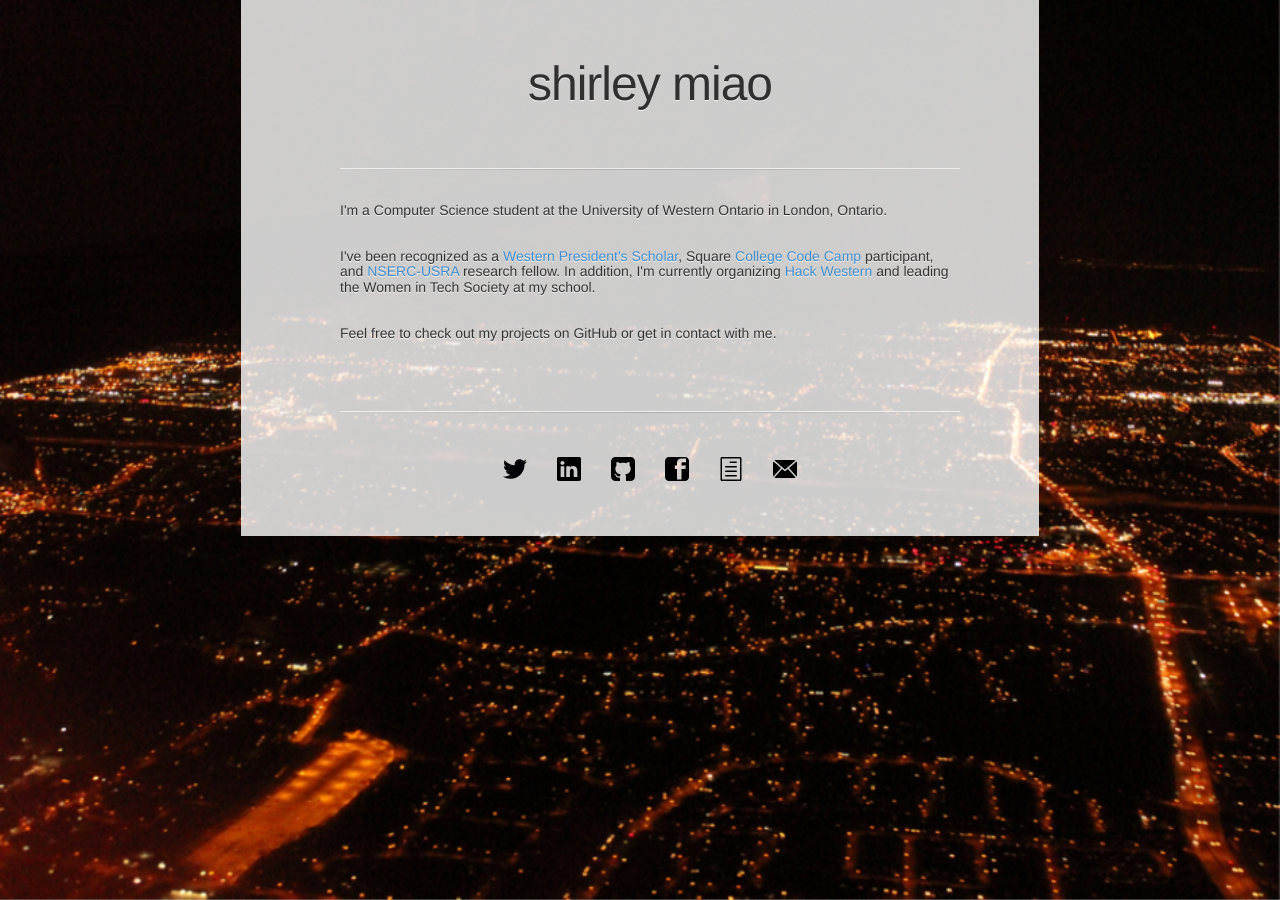
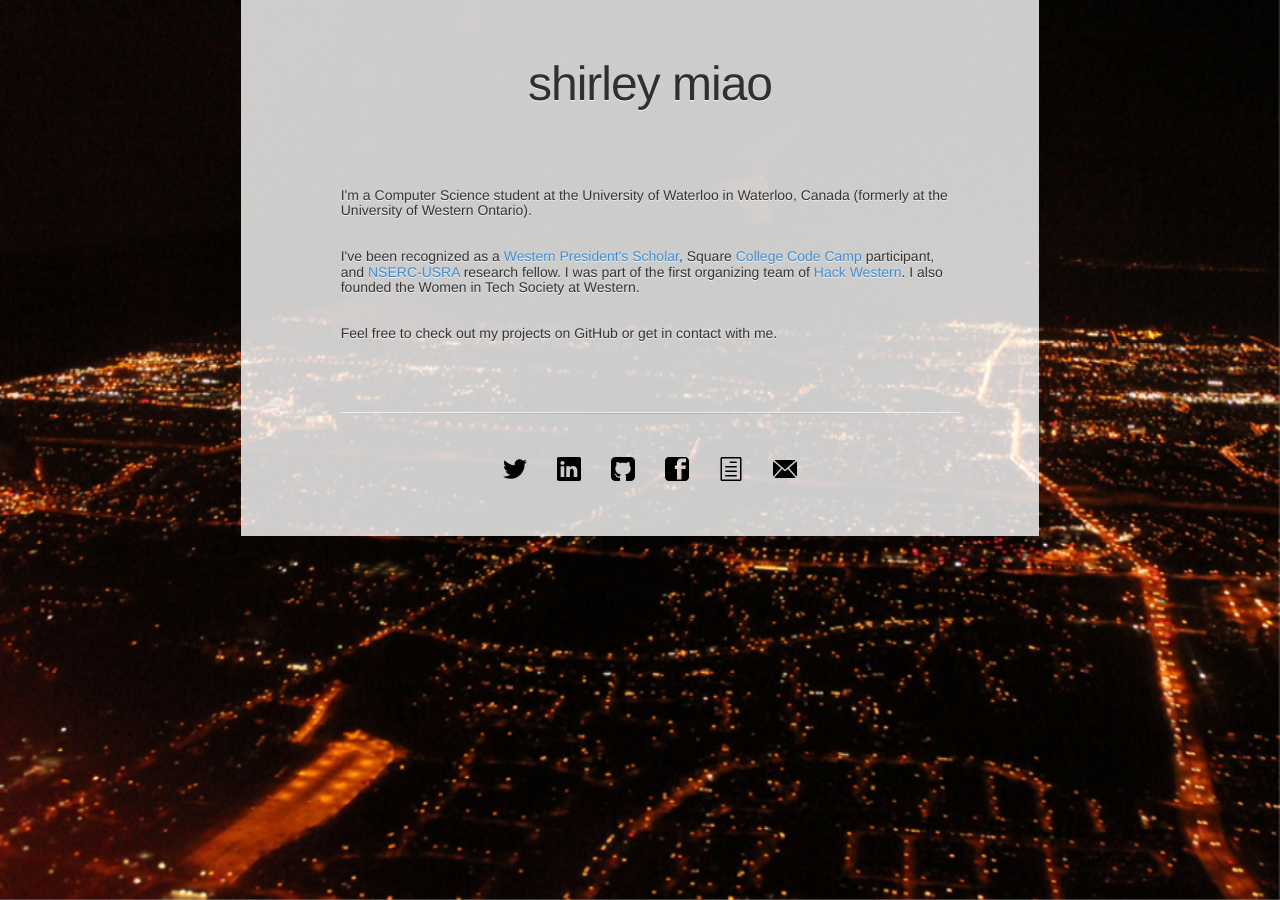
Before and after one commit to npmcdn-to-unpkg-bot/shirleymiao.github.io, a Jekyll site: the page built from index.html, in a window 1280 px wide. Built offline with Jekyll 4.4.1, drawn with Linux system fonts in a browser that asks for light colours; some web fonts are replaced.

Commit message:
Description update

```diff
--- a/_layouts/default.html
+++ b/_layouts/default.html
@@ -28,10 +28,8 @@
         <div id="bodyContent" class="inner content-section">
           <header style="text-align:center">
             <h1>shirley miao</h1>
-            {% include header.html %}
+            <br>
           </header>
-          <hr>
-
           <h2>{{ page.title }}</h2>
           <h5>{{ page.date }}</h5>
 
--- a/index.html
+++ b/index.html
@@ -2,6 +2,6 @@
 layout: default
 ---
 
-I'm a Computer Science student at the University of Western Ontario in London, Ontario. <br><br><br>
-I've been recognized as a <a href="http://www.registrar.uwo.ca/student_finances/scholarships_awards/national_scholarship_program.html">Western President's Scholar</a>, Square <a href="https://squareup.com/code-camp/college">College Code Camp</a> participant, and <a href="http://www.uwo.ca/research/funding/students/nserc_usra_overview.html">NSERC-USRA</a> research fellow. In addition, I'm currently organizing <a href="https://hackwestern.com/">Hack Western</a> and leading the Women in Tech Society at my school. <br><br><br>
+I'm a Computer Science student at the University of Waterloo in Waterloo, Canada (formerly at the University of Western Ontario).<br><br><br>
+I've been recognized as a <a href="http://www.registrar.uwo.ca/student_finances/scholarships_awards/national_scholarship_program.html">Western President's Scholar</a>, Square <a href="https://squareup.com/code-camp/college">College Code Camp</a> participant, and <a href="http://www.uwo.ca/research/funding/students/nserc_usra_overview.html">NSERC-USRA</a> research fellow. I was part of the first organizing team of <a href="https://hackwestern.com/">Hack Western</a>. I also founded the Women in Tech Society at Western. <br><br><br>
 Feel free to check out my projects on GitHub or get in contact with me.
--- a/stylesheets/stylesheet.css
+++ b/stylesheets/stylesheet.css
@@ -110,7 +110,8 @@ header h2 {
 }
 
 .inner {
-  width: 620px;
+  max-width: 820px;
+  width: 94%;
   margin: 0 auto;
 }
 
@@ -133,6 +134,16 @@ header h2 {
   #inner-bg {
     width:90%;
   }
+}
+
+.transparent {
+  border:none !important;
+
+}
+
+.navbar-inner {
+   background: transparent;
+   background-color: rgba(255,255,255,0.8);
 }
 
 #bodyContent {
```
Also changed, not shown: _includes/header.html (deleted), 4 other files.
